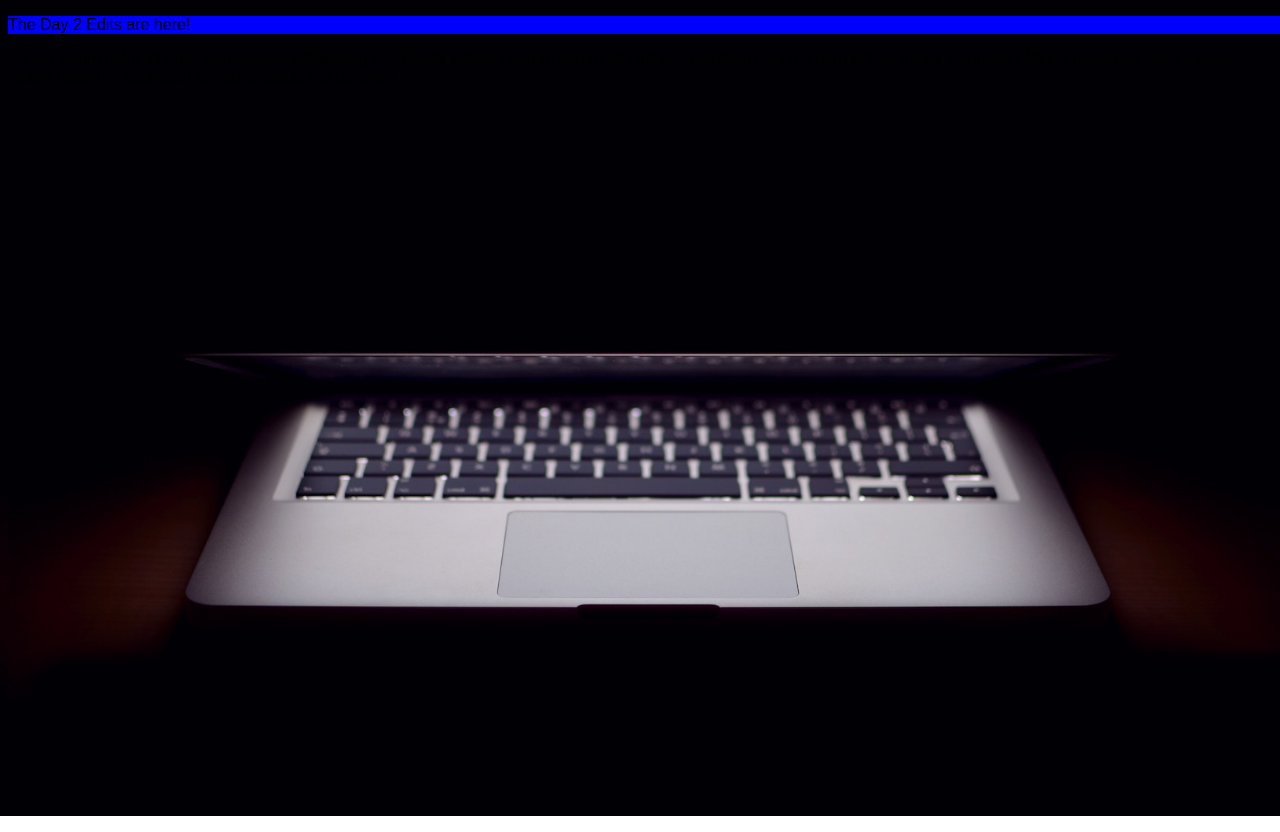
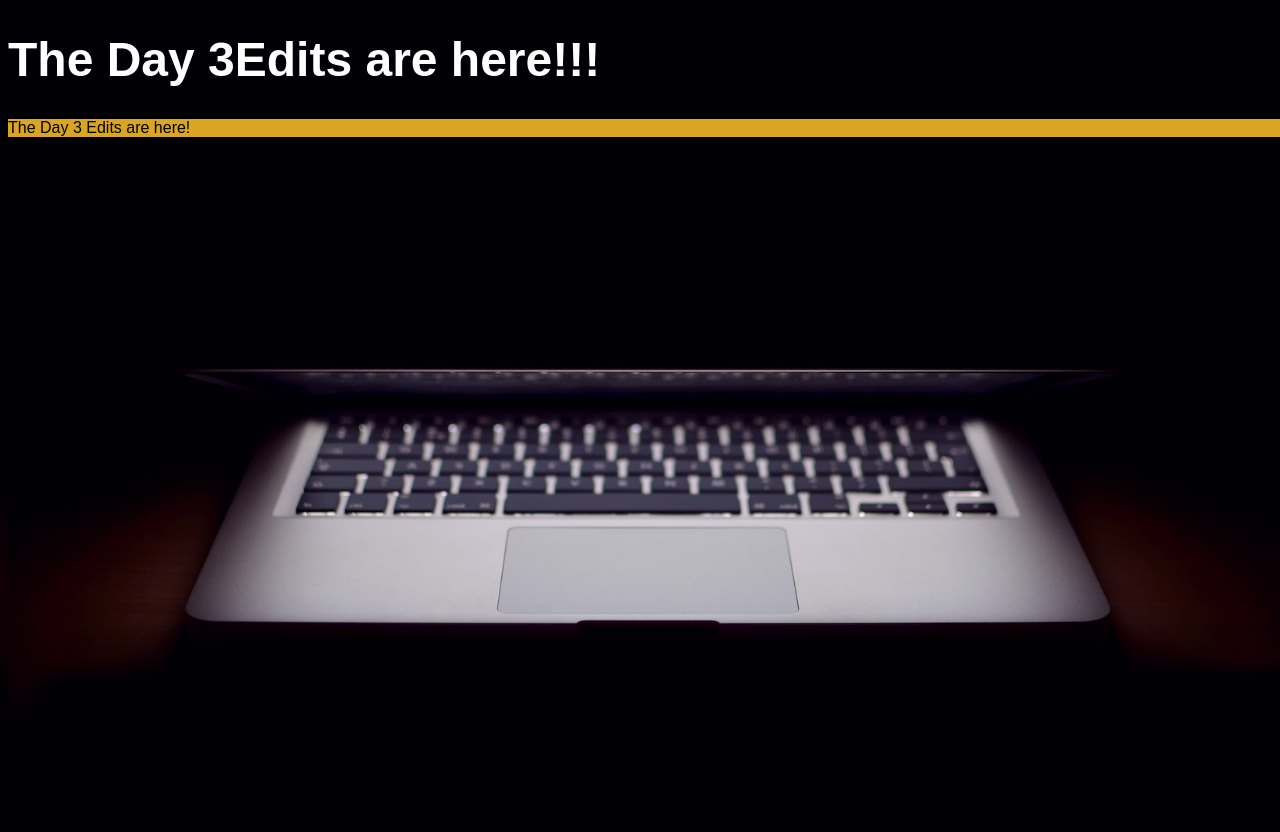
Before and after one commit to prajoth-b/startup-page, a plain HTML site: page index1.html in a window 1280 px wide. Drawn offline with Linux system fonts and the light colour scheme.

Commit message:
day 3 changes

```diff
--- a/index1.html
+++ b/index1.html
@@ -7,13 +7,14 @@
     <head>
         <meta charset="utf-8">
         <meta http-equiv="X-UA-Compatible" content="IE=edge">
-        <title>The Day 2 Edits are here!!!</title>
+        <title>The Day 3 Edits are here!!!</title>
         <meta name="description" content="">
         <meta name="viewport" content="width=device-width, initial-scale=1">
         <link rel="stylesheet" href="style.css">
     </head>
     <body>
-        <p style="background-color: blue;">The Day  2 Edits are here!</p>
+        <h1>The Day  3Edits are here!!!</h1>
+        <p style="background-color: goldenrod;">The Day  3 Edits are here!</p>
         <p> Lorem ipsum dolor sit amet consectetur adipisicing elit. Facilis adipisci earum commodi nihil accusantium maxime nam dolore minus voluptate? Minus possimus quas maxime facere deserunt explicabo tempore, atque nisi dolorem.
 
         </p>
```
